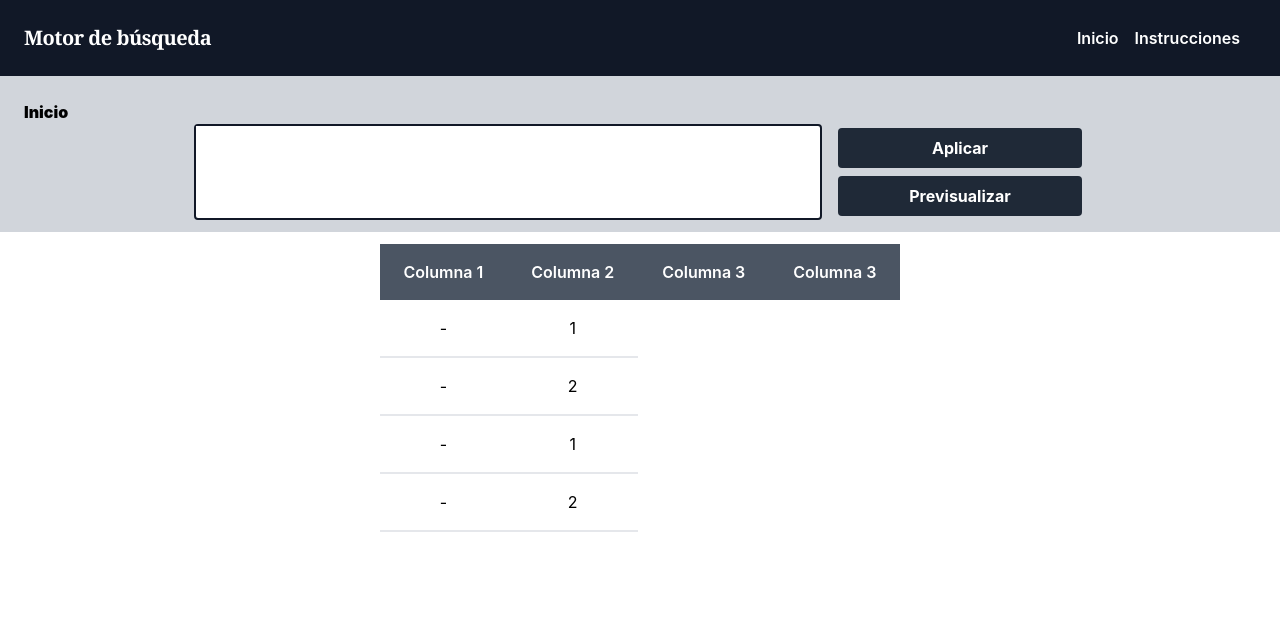
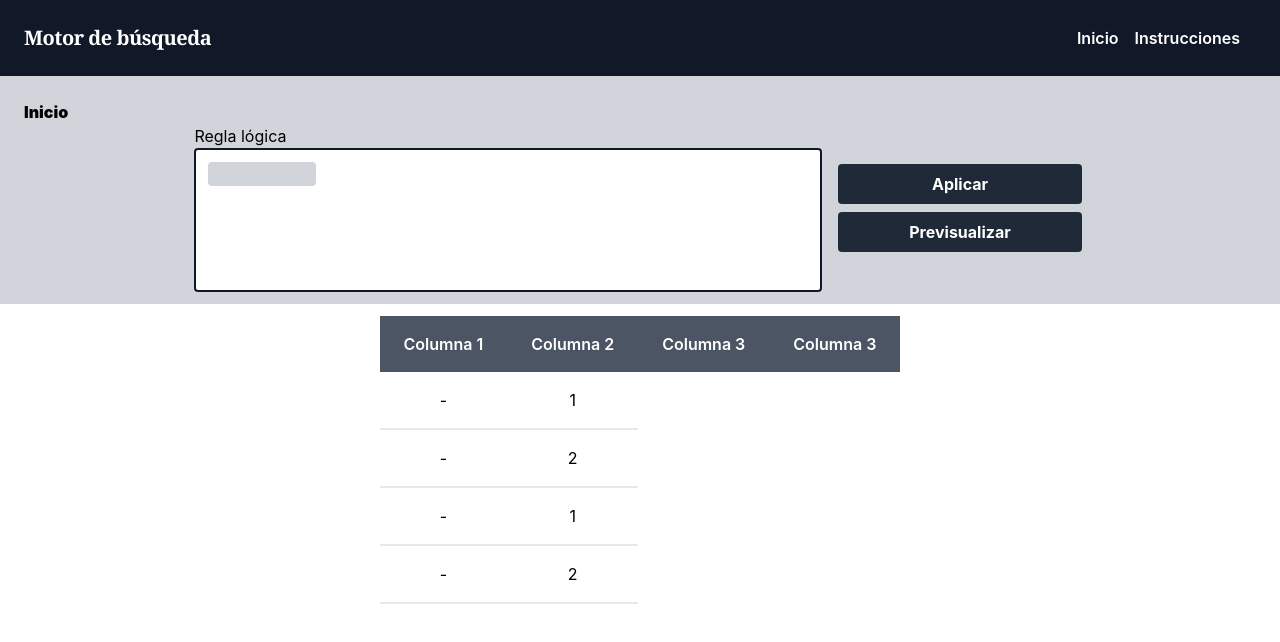
Before and after one commit to Diego-ds/expressions-frontend, a React (Create React App) app: page / in a window 1280 px wide. Shown: the top 642 px of the page. Built offline with nearby package versions, Linux system fonts and the light colour scheme.

Commit message:
autocomplete in page

```diff
--- a/src/App.tsx
+++ b/src/App.tsx
@@ -1,5 +1,3 @@
-import React from 'react';
-import Autocomplete from './components/inputs/Autocomplete/Autocomplete';
 import Input from './layouts/Input/Input';
 import Navbar from './layouts/Navbar/Navbar';
 import Table from './layouts/Table/Table';
--- a/src/components/inputs/Autocomplete/Autocomplete.tsx
+++ b/src/components/inputs/Autocomplete/Autocomplete.tsx
@@ -9,7 +9,7 @@ interface ExtraAutocompleteProps {
 export type AutocompleteProps = ExtraAutocompleteProps & BaseInputProps;
 
 const Autocomplete = (props: AutocompleteProps) => {
-  const { options, isLoadingOptions } = props;
+  const { options } = props;
 
   const [activeSuggestion, setActiveSuggestion] = useState(0);
   const [suggestions, setSuggestions] = useState(options);
@@ -54,15 +54,15 @@ const Autocomplete = (props: AutocompleteProps) => {
     if (isShown && input) {
       if (suggestions?.length) {
         return (
-          <ul>
+          <ul className="rounded-md">
             {suggestions.map((suggestion, index) => {
               return (
                 <li
                   className={
-                    'p-2 hover:cursor-pointer hover:font-semibold' +
+                    'border border-gray-300 hover:cursor-pointer hover:font-semibold' +
                     (activeSuggestion === index
-                      ? ' active bg-gray-500'
-                      : ' hover:bg-gray-300')
+                      ? ' active bg-gray-300'
+                      : ' hover:bg-gray-200')
                   }
                   key={index}
                   onClick={onClick}
@@ -75,7 +75,7 @@ const Autocomplete = (props: AutocompleteProps) => {
         );
       } else {
         return (
-          <div className="">
+          <div className="p-1">
             <em>Not found</em>
           </div>
         );
@@ -84,17 +84,17 @@ const Autocomplete = (props: AutocompleteProps) => {
     return <></>;
   };
   return (
-    <div className="w-1/3 md:w-1/3 lg:w-1/12">
-      <div className="">
+    <div className="w-1/3 md:w-1/6">
+      <div className="w-full">
         <input
-          className="box-content block w-full appearance-none"
+          className="box-content block w-full appearance-none rounded bg-gray-300 px-1 focus:outline-none"
           type="text"
           onChange={onChange}
           onKeyDown={onKeyDown}
           value={input}
         />
       </div>
-      <div className="absolute box-content block appearance-none rounded bg-white shadow">
+      <div className="absolute z-50 w-1/3 appearance-none rounded-md bg-white shadow md:w-1/12 ">
         {renderAutocomplete()}
       </div>
     </div>
--- a/src/layouts/Input/Input.tsx
+++ b/src/layouts/Input/Input.tsx
@@ -1,6 +1,5 @@
 import Button from '../../components/buttons/Button/Button';
 import Autocomplete from '../../components/inputs/Autocomplete/Autocomplete';
-import TextField from '../../components/inputs/TextField/TextField';
 
 const Input = () => {
   const options: { label: string; value: number }[] = [
@@ -14,8 +13,11 @@ const Input = () => {
     <div className="bg-gray-300 p-3">
       <div className="pl-3 pt-3 font-black">Inicio</div>
       <div className="flex flex-wrap justify-center space-x-3">
-        <div className="w-full rounded border-2 border-gray-900 bg-white md:w-1/2">
-          <Autocomplete options={options} />
+        <div className="w-full md:w-1/2">
+          <h2>Regla lógica</h2>
+          <div className="h-36 w-full rounded border-2 border-gray-900 bg-white p-3">
+            <Autocomplete options={options} />
+          </div>
         </div>
         <div className="flex w-full justify-center md:w-1/5 md:flex-col">
           <Button>Aplicar</Button>
```
